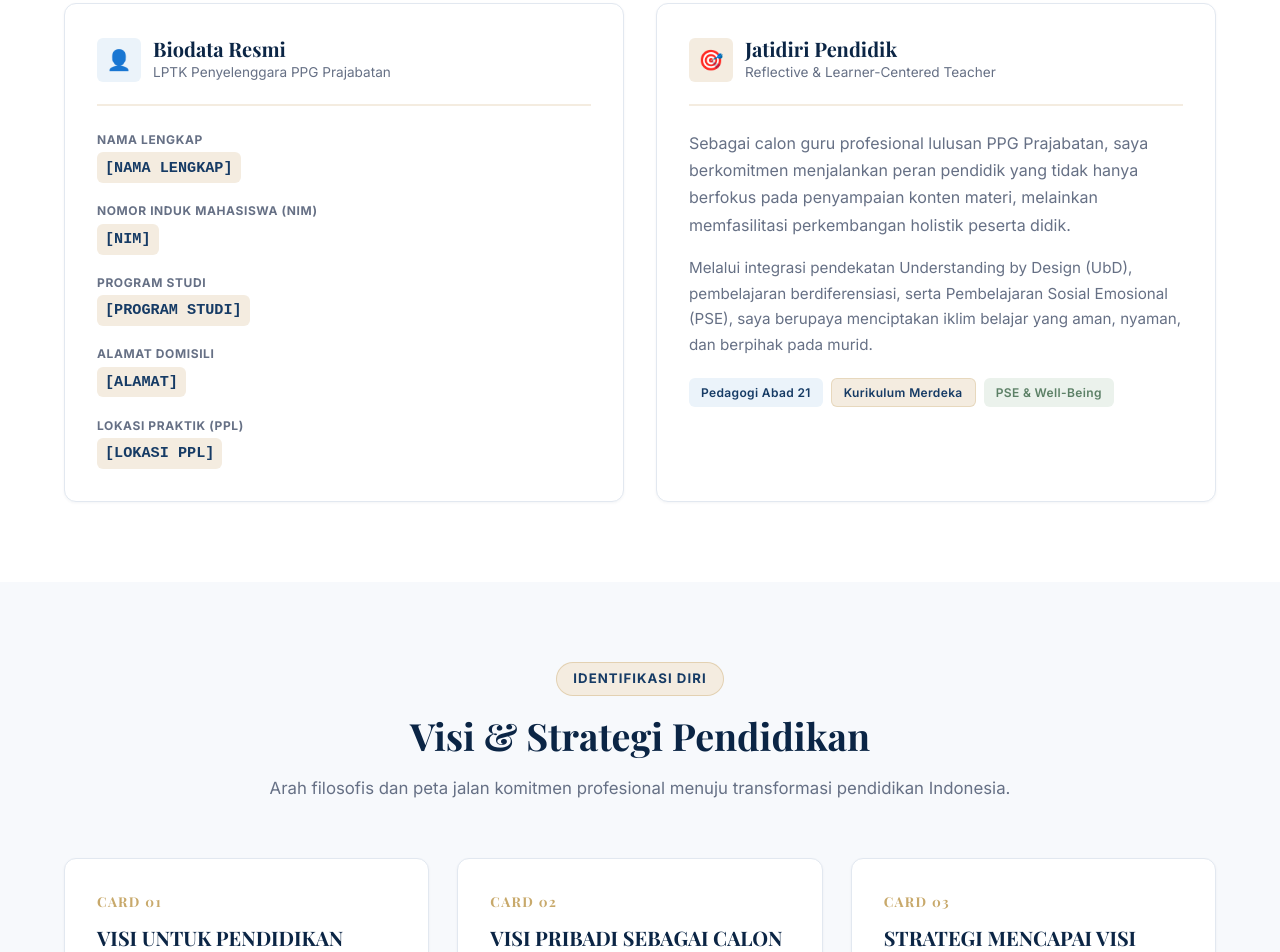
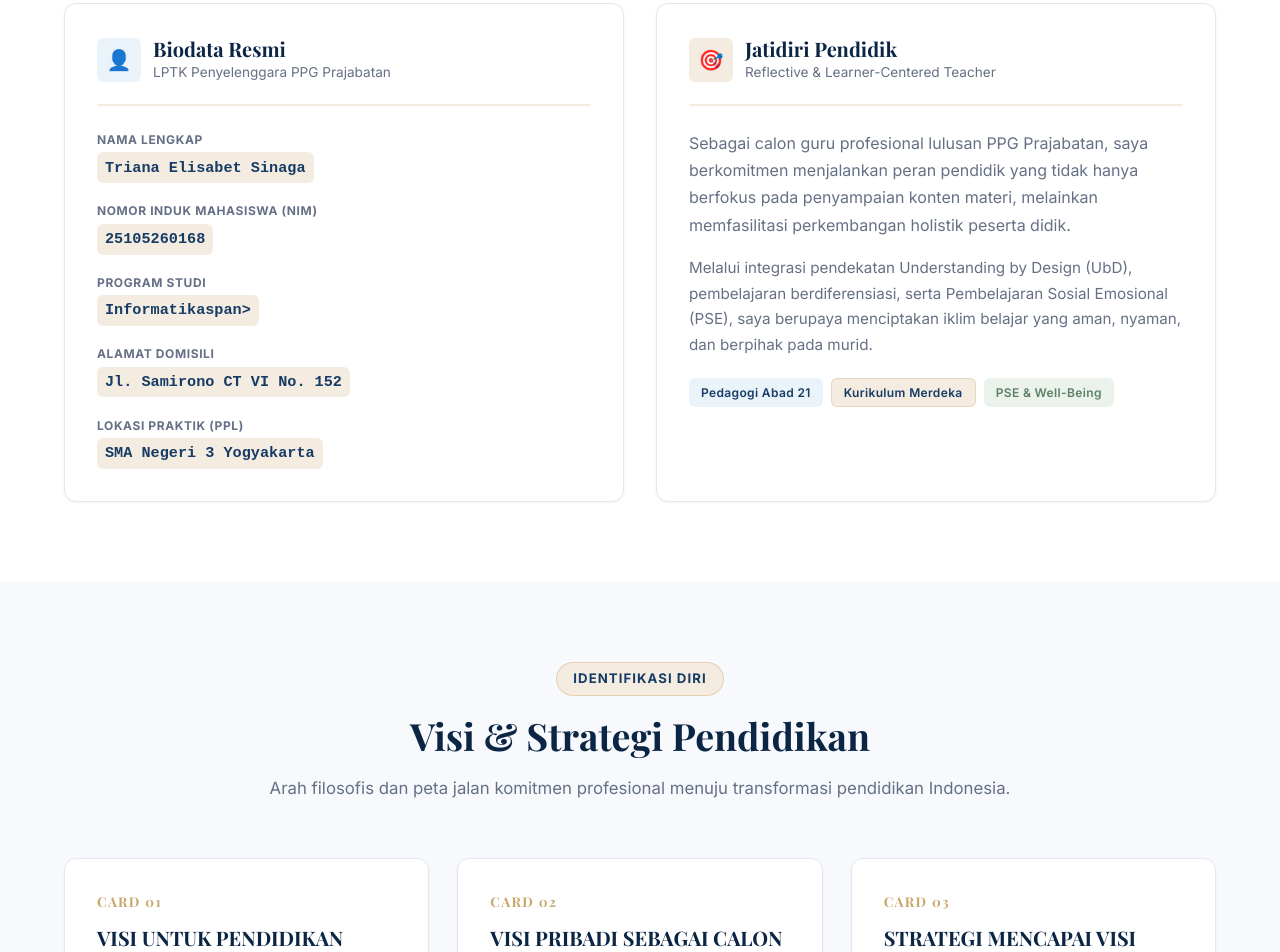
Before and after one commit to trianaaelisabet/porto-seminar, a plain HTML site: page index.html in a window 1280 px wide. Shown: the part 1097-2049 px from the top of the page. Drawn offline with nearby package versions, Linux system fonts and the light colour scheme; a web font is replaced by a local one.

Commit message:
Update index.html

```diff
--- a/index.html
+++ b/index.html
@@ -176,23 +176,23 @@
           <div class="profile-info-list">
             <div class="info-row">
               <span class="info-label">Nama Lengkap</span>
-              <span class="info-value"><span class="info-placeholder">[NAMA LENGKAP]</span></span>
+              <span class="info-value"><span class="info-placeholder">Triana Elisabet Sinaga</span></span>
             </div>
             <div class="info-row">
               <span class="info-label">Nomor Induk Mahasiswa (NIM)</span>
-              <span class="info-value"><span class="info-placeholder">[NIM]</span></span>
+              <span class="info-value"><span class="info-placeholder">25105260168</span></span>
             </div>
             <div class="info-row">
               <span class="info-label">Program Studi</span>
-              <span class="info-value"><span class="info-placeholder">[PROGRAM STUDI]</span></span>
+              <span class="info-value"><span class="info-placeholder">Informatikaspan></span>
             </div>
             <div class="info-row">
               <span class="info-label">Alamat Domisili</span>
-              <span class="info-value"><span class="info-placeholder">[ALAMAT]</span></span>
+              <span class="info-value"><span class="info-placeholder">Jl. Samirono CT VI No. 152</span></span>
             </div>
             <div class="info-row">
               <span class="info-label">Lokasi Praktik (PPL)</span>
-              <span class="info-value"><span class="info-placeholder">[LOKASI PPL]</span></span>
+              <span class="info-value"><span class="info-placeholder">SMA Negeri 3 Yogyakarta</span></span>
             </div>
           </div>
         </div>
```
